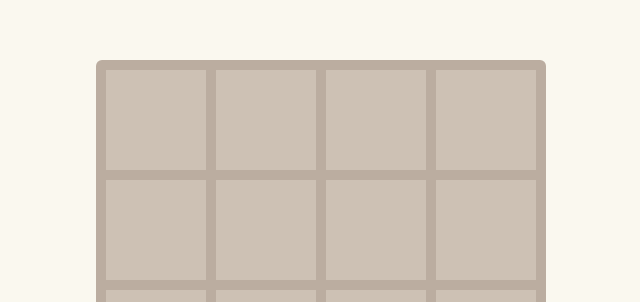
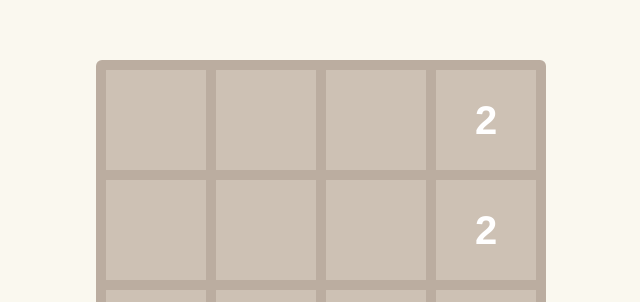
Before and after one commit to erwinchang/vue-example, a Vue app: page / in a window 1280 px wide. Shown: the part 115-417 px from the top of the page, without its empty margins (319-959 px from the left). Built offline with nearby package versions, Linux system fonts and the light colour scheme.

Commit message:
add randomCell

```diff
--- a/src/App.vue
+++ b/src/App.vue
@@ -42,8 +42,27 @@ const getInitialCells = () =>{
       };
     }
   }
+
+  const randomCell = () => createCells[randomIndex()][randomIndex()];
+  let initialCells = [];
+  for(let i = 0; i < 2; i++) {
+    initialCells[i] = randomCell();
+  }
+
+  while ( initialCells[0] == initialCells[1]){
+    initialCells[1] = randomCell();
+  }
+
+  for( let i = 0; i < 2; i++) {
+    initialCells[i].val = 2;
+    initialCells[i].isShown = true;
+  }
+
   return createCells;
 };
+
+const randomIndex = () => Math.floor(Math.random() * 4);
+
 </script>
 <style >
 html,
```
